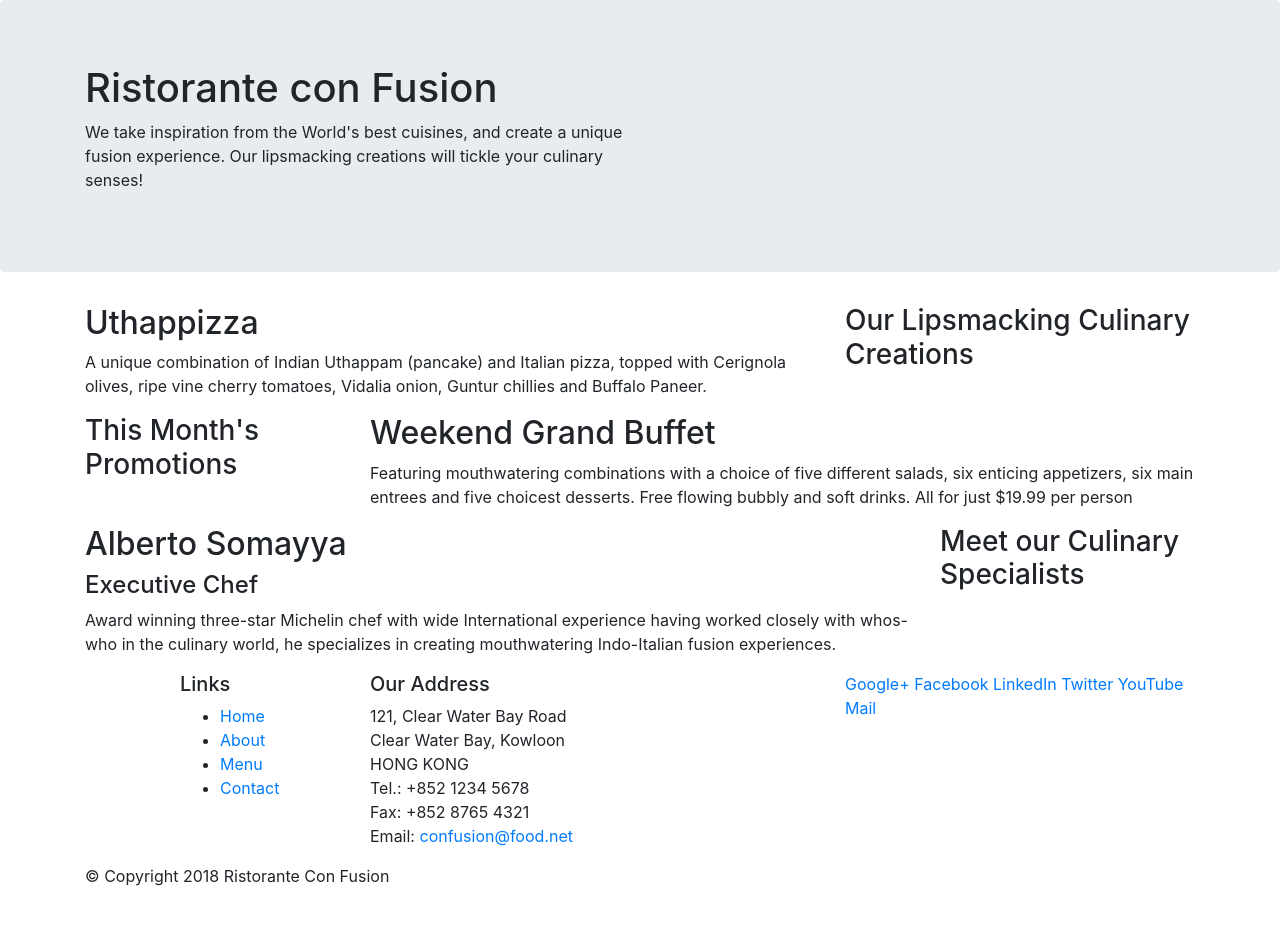
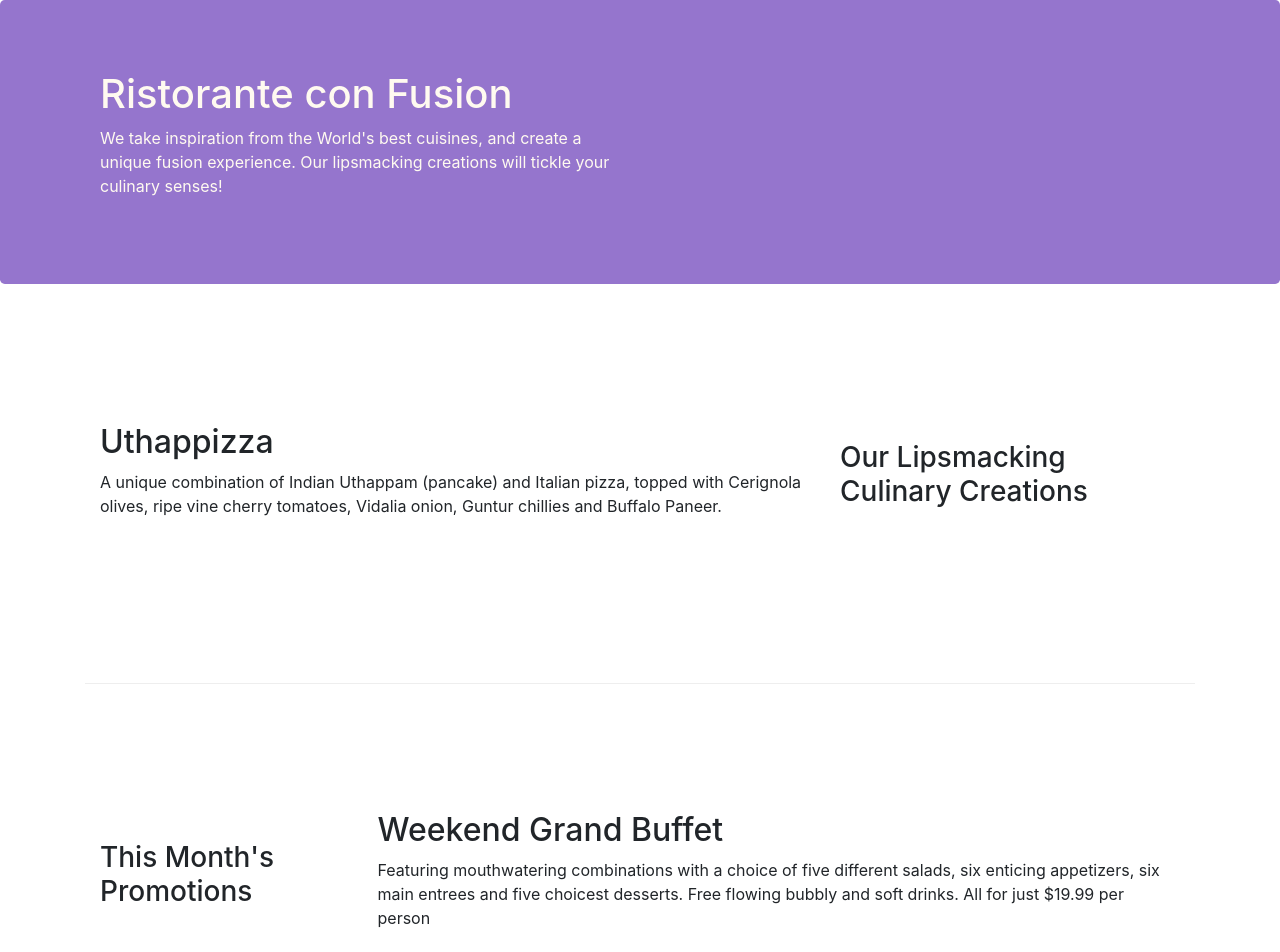
Before and after one commit to Winnerdevil/Front-End-Web-UI-Framework-and-Tools-with-Bootstrap, a website: page index.html in a window 1280 px wide. Shown: the top 952 px of the page. Before the commit the page ends 904 px from the top, so only its background shows below. Drawn offline with nearby package versions, Linux system fonts and the light colour scheme.

Commit message:
Bootstrap part-2

```diff
--- /dev/null
+++ b/css/style.css
@@ -0,0 +1,30 @@
+.row-header {
+    margin: 0px auto;
+    padding: 0px auto;
+}
+
+.row-content {
+    margin: 0px auto;
+    padding: 40px 0px 50px 0px;
+    border-bottom: 1px ridge;
+    min-height: 400px;
+}
+
+.footer {
+    background-color: #D1C4E9;
+    margin: 0px auto;
+    padding: 20px 0px 20px 0px;
+}
+
+.jumbotron {
+    padding: 70px 30px 70px 30px;
+    margin: 0px auto;
+    background: #9575CD;
+    color: floralwhite;
+}
+
+.address {
+    font-size: 80%;
+    margin: 0px;
+    color: #0f0f0f;
+}
--- a/index.html
+++ b/index.html
@@ -9,6 +9,7 @@
 
     <!-- Bootstrap CSS -->
     <link rel="stylesheet" href="node_modules/bootstrap/dist/css/bootstrap.min.css">
+    <link rel="stylesheet" href="css/style.css">
     <title>Ristorante Con Fusion</title>
 </head>
 
@@ -16,7 +17,7 @@
 
     <header class="jumbotron">
         <div class="container">
-            <div class="row">
+            <div class="row row-header">
                 <div class="col-12 col-sm-6">
                     <h1>Ristorante con Fusion</h1>
                     <p>We take inspiration from the World's best cuisines, and create a unique fusion experience. Our lipsmacking creations will tickle your culinary senses!</p>
@@ -28,7 +29,7 @@
     </header>
 
     <div class="container">
-        <div class="row">
+        <div class="row row-content align-items-center">
             <div class="col-12 col-sm-4 order-sm-last scol-md-3">
                 <h3>Our Lipsmacking Culinary Creations</h3>
             </div>
@@ -39,7 +40,7 @@
         </div>
 
 
-        <div class="row">
+        <div class="row row-content align-items-center">
             <div class="col-12 col-sm-4 col-md-3">
                 <h3>This Month's Promotions</h3>
             </div>
@@ -49,7 +50,7 @@
             </div>
         </div>
 
-        <div class="row">
+        <div class="row row-content align-items-center">
             <div class="col-12 col-sm-4 order-sm-last col-md-3">
                 <h3>Meet our Culinary Specialists</h3>
             </div>
@@ -61,12 +62,12 @@
         </div>
     </div>
 
-    <footer>
+    <footer class="footer">
         <div class="container">
             <div class="row">
                 <div class="col-4 offset-1 col-sm-2">
                     <h5>Links</h5>
-                    <ul>
+                    <ul class="list-unstyled">
                         <li><a href="#">Home</a></li>
                         <li><a href="#">About</a></li>
                         <li><a href="#">Menu</a></li>
@@ -84,8 +85,8 @@
 		              Email: <a href="mailto:confusion@food.net">confusion@food.net</a>
 		           </address>
                 </div>
-                <div class="col-12 col-sm-4">
-                    <div>
+                <div class="col-12 col-sm-4 align-self-center">
+                    <div class="text-center">
                         <a href="http://google.com/+">Google+</a>
                         <a href="http://www.facebook.com/profile.php?id=">Facebook</a>
                         <a href="http://www.linkedin.com/in/">LinkedIn</a>
@@ -95,7 +96,7 @@
                     </div>
                 </div>
            </div>
-           <div class="row">
+           <div class="row justify-content-center">
                 <div class="col-auto">
                     <p>© Copyright 2018 Ristorante Con Fusion</p>
                 </div>
```
